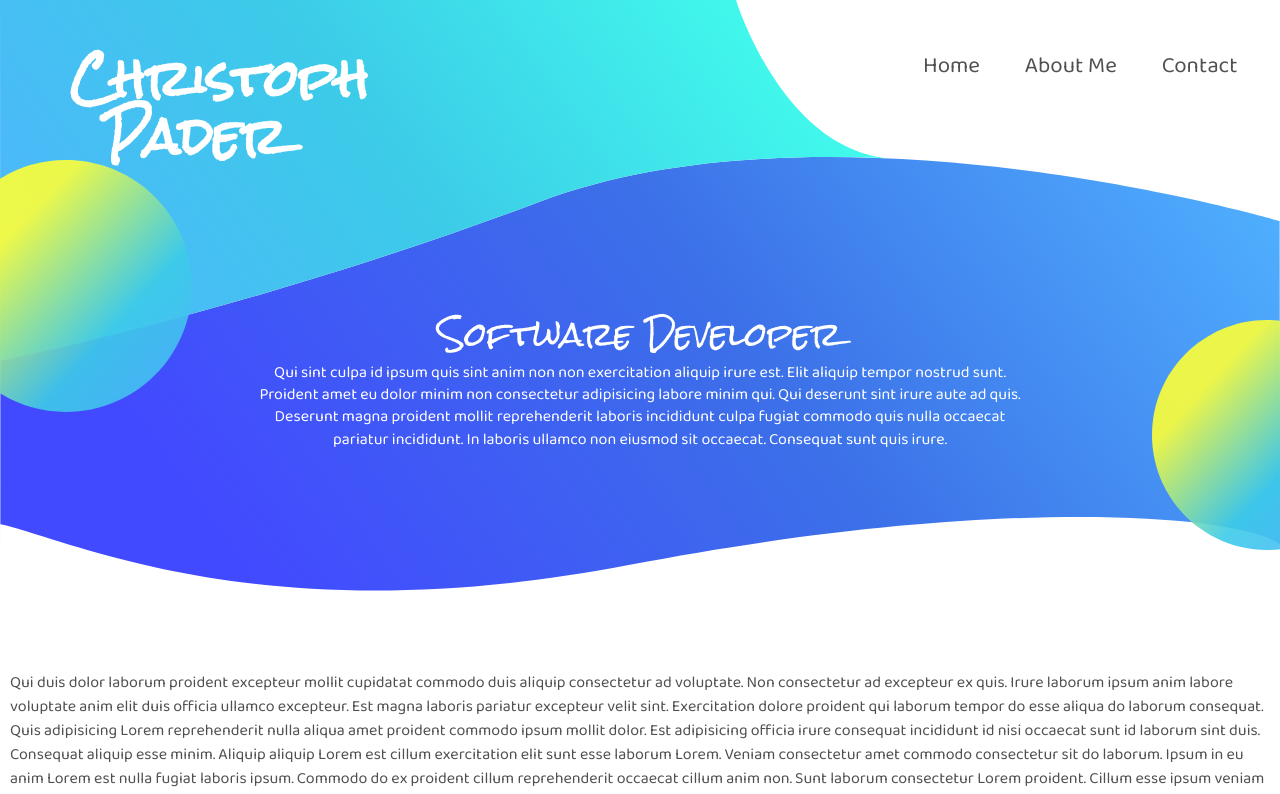
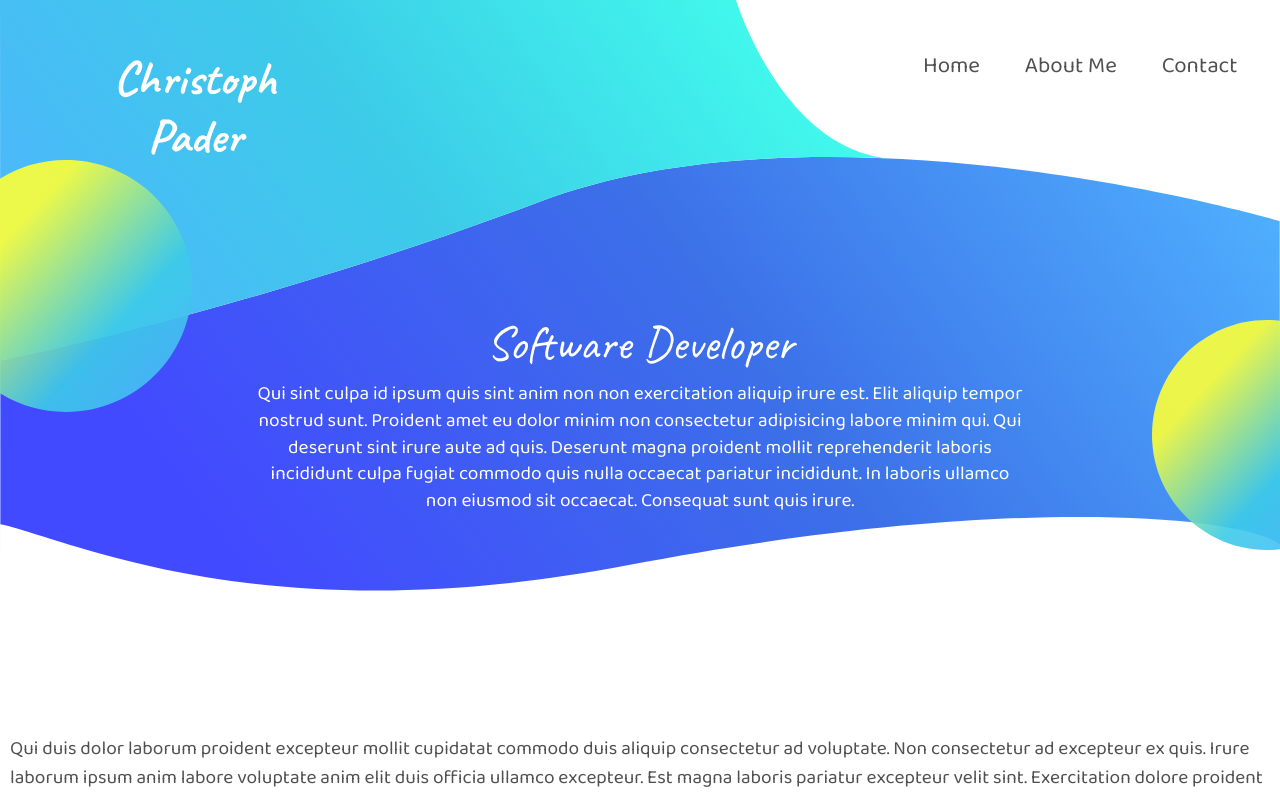
Before and after one commit to chrispad2k/chrispad2k.github.io, a React app: page / in a window 1280 px wide. Shown: the top 794 px of the page. Built offline with nearby package versions, Linux system fonts and the light colour scheme.

Commit message:
added styling for headers and <p />

```diff
--- a/src/styles/typo.less
+++ b/src/styles/typo.less
@@ -1,5 +1,6 @@
 @import (css) 'https://fonts.googleapis.com/css?family=Baloo+Da+2:400,500,600,700,800&display=swap';
 @import (css) 'https://fonts.googleapis.com/css?family=Rock+Salt&display=swap';
+@import (css) 'https://fonts.googleapis.com/css?family=Caveat:400,700&display=swap';
 @import (css) 'https://fonts.googleapis.com/css?family=Source+Code+Pro&display=swap';
 @import './colors';
 
@@ -8,7 +9,7 @@
 }
 
 .serif {
-  font-family: 'Rock Salt', 'Quicksand', 'serif';
+  font-family: 'Caveat', 'Rock Salt', 'Quicksand', 'serif';
 }
 
 .code {
@@ -30,3 +31,15 @@ a, a:visited, a:hover, a:active {
   color: inherit;
   text-decoration: none;
 }
+
+h1 {
+  font-size: 4em;
+}
+
+h2 {
+  font-size: 3em;
+}
+
+p {
+  font-size: 1.2em;
+}
```
